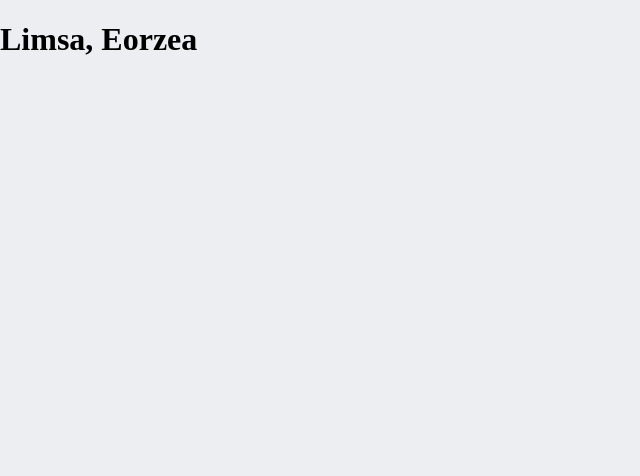
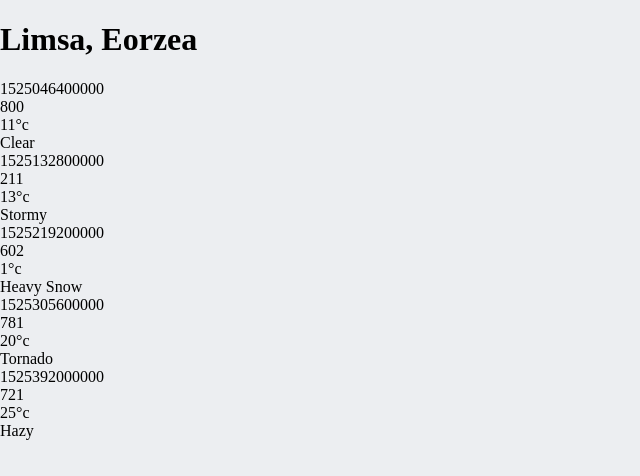
Before and after one commit to Chrissyelwes/weather-app, a React (Create React App) app: page / in a window 1280 px wide. Shown: the top 476 px of the page, without its empty margins (0-640 px from the left). Built offline with nearby package versions, Linux system fonts and the light colour scheme.

Commit message:
Forecasts data rendered

```diff
--- a/src/components/App.js
+++ b/src/components/App.js
@@ -3,13 +3,30 @@
 import React from "react";
 import PropTypes from "prop-types";
 import LocationDetails from "./LocationDetails";
+import ForecastSummaries from "./ForecastSummaries";
 
-function App({ location }) {
-  const { city, country } = location;
-  return <LocationDetails city={city} country={country} />;
+function App(props) {
+  const { forecasts, location } = props;
+  return (
+    <div className="App">
+      <LocationDetails city={location.city} country={location.country} />
+      <ForecastSummaries forecasts={forecasts} />
+    </div>
+  );
 }
 
 App.propTypes = {
+  forecasts: PropTypes.arrayOf(
+    PropTypes.shape({
+      date: PropTypes.number,
+      description: PropTypes.string,
+      icon: PropTypes.string,
+      temperature: PropTypes.shape({
+        max: PropTypes.number,
+        min: PropTypes.number,
+      }),
+    })
+  ).isRequired,
   location: PropTypes.shape({
     city: PropTypes.string,
     country: PropTypes.string,
--- /dev/null
+++ b/src/components/ForecastSummaries.js
@@ -0,0 +1,35 @@
+import React from "react";
+import PropTypes from "prop-types";
+import ForecastSummary from "./ForecastSummary";
+
+function ForecastSummaries({ forecasts }) {
+  return (
+    <div className="forecast-summaries">
+      {forecasts.map((forecast) => (
+        <ForecastSummary
+          key={forecast.date}
+          date={forecast.date}
+          description={forecast.description}
+          icon={forecast.icon}
+          temperature={forecast.temperature}
+        />
+      ))}
+    </div>
+  );
+}
+
+export default ForecastSummaries;
+
+ForecastSummaries.propTypes = {
+  forecasts: PropTypes.arrayOf(
+    PropTypes.shape({
+      date: PropTypes.number,
+      description: PropTypes.string,
+      icon: PropTypes.string,
+      temperature: PropTypes.shape({
+        max: PropTypes.number,
+        min: PropTypes.number,
+      }),
+    })
+  ).isRequired,
+};
--- /dev/null
+++ b/src/components/ForecastSummary.js
@@ -0,0 +1,29 @@
+import React from "react";
+import PropTypes from "prop-types";
+
+function ForecastSummary(props) {
+  const { date, description, icon, temperature } = props;
+
+  return (
+    <div className="forecast-summary">
+      <div className="forecast-summary_date">{date}</div>
+      <div className="forecast-summary_icon">{icon}</div>
+      <div className="forecast-summary_temperature">
+        {temperature.max}&deg;c
+      </div>
+      <div className="forecast-summary_description">{description}</div>
+    </div>
+  );
+}
+
+export default ForecastSummary;
+
+ForecastSummary.propTypes = {
+  date: PropTypes.number.isRequired,
+  description: PropTypes.string.isRequired,
+  icon: PropTypes.string.isRequired,
+  temperature: PropTypes.shape({
+    min: PropTypes.number,
+    max: PropTypes.number,
+  }).isRequired,
+};
--- a/src/index.js
+++ b/src/index.js
@@ -7,6 +7,6 @@
 const root = ReactDOM.createRoot(document.getElementById("root"));
 root.render(
   <React.StrictMode>
-    <App location={forecast.location} />
+    <App location={forecast.location} forecasts={forecast.forecasts} />
   </React.StrictMode>
 );
```
Also changed, not shown: 1 other file (tests, documents, lock files or other folders).
